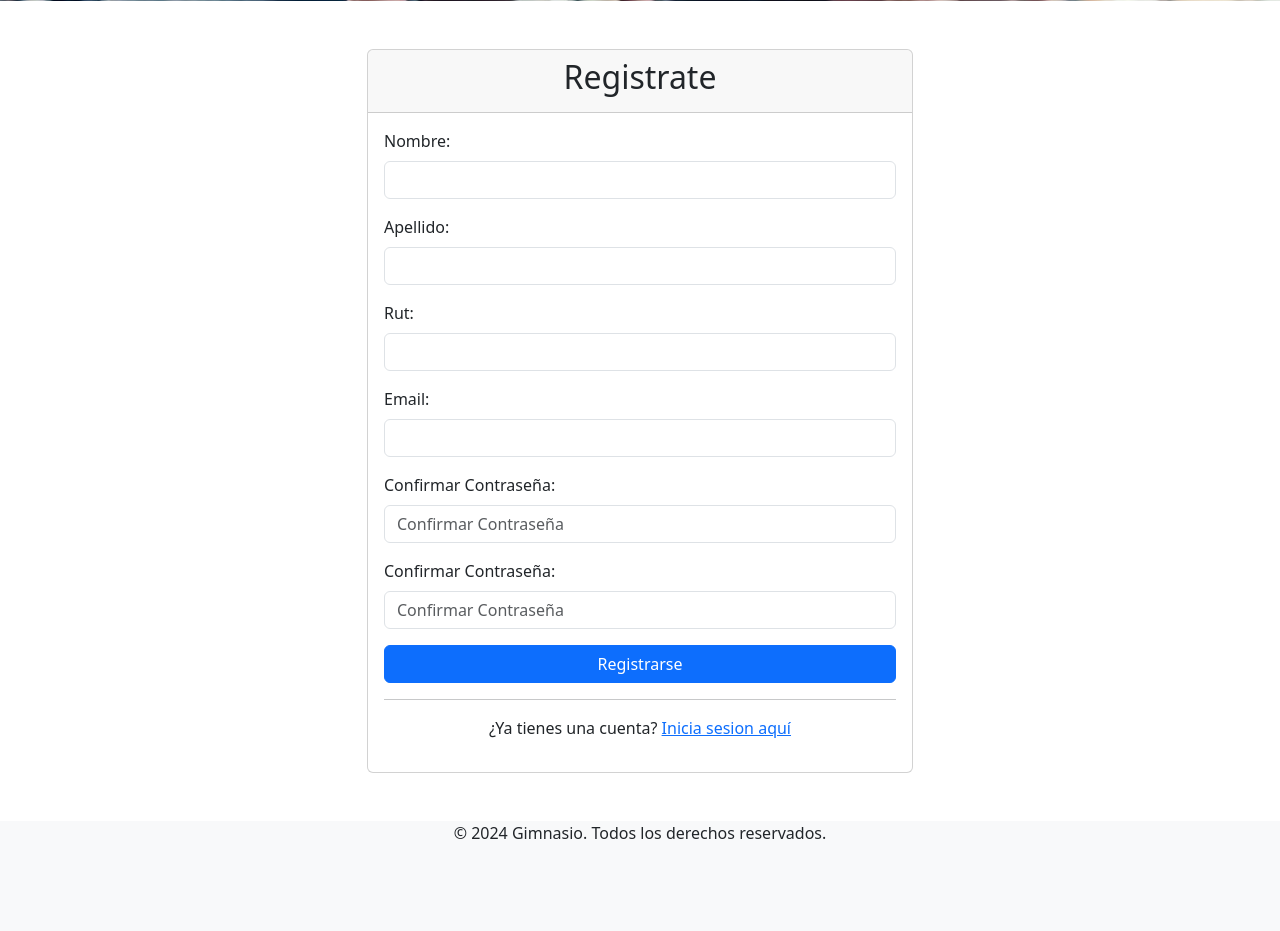
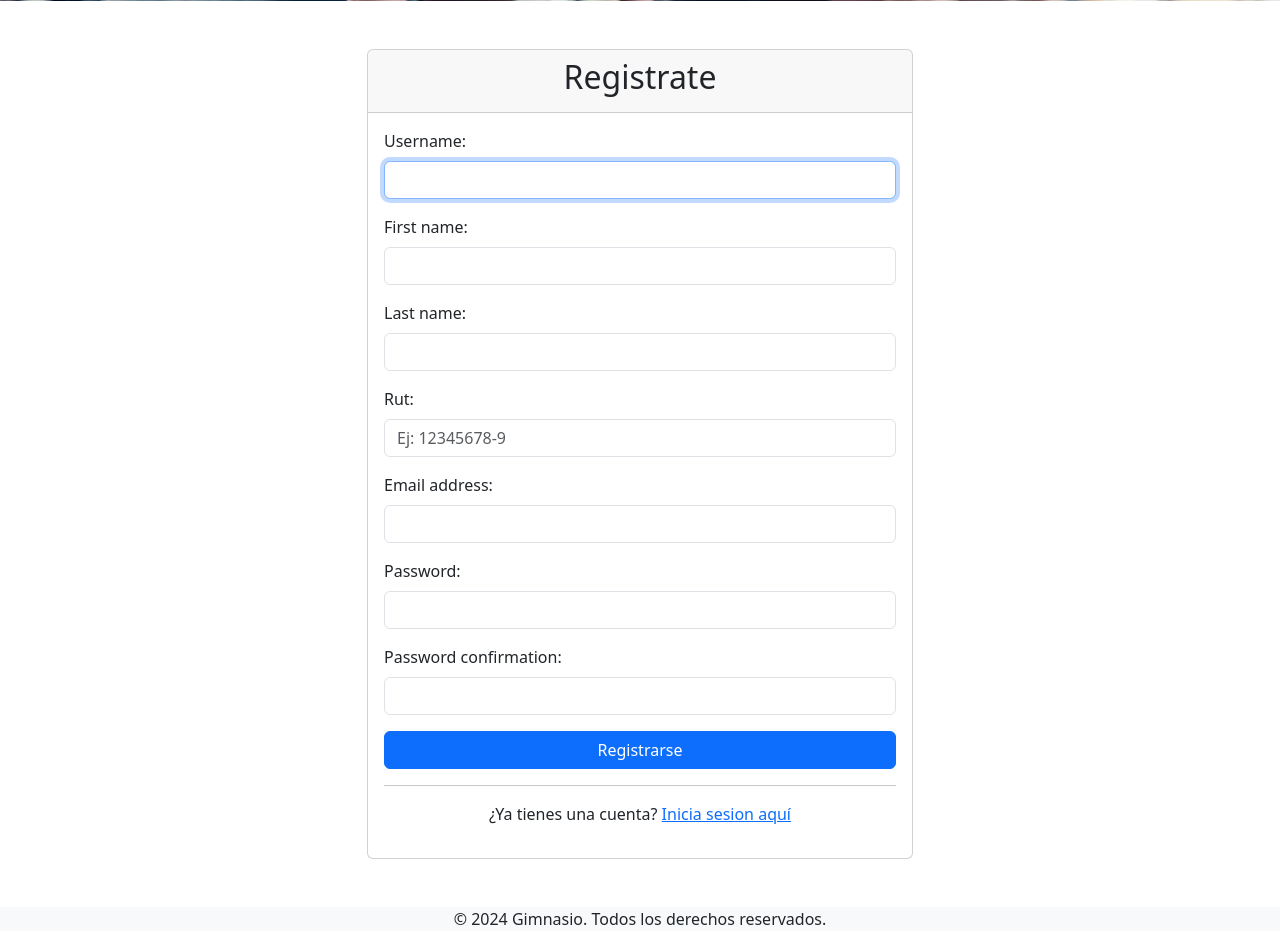
Before and after one commit to Vicho0o0/C-MAS, a Django app: page /PortalRegistro/ in a window 1280 px wide. Shown: the part 355-1286 px from the top of the page. Before the commit the page ends 1194 px from the top, so only its background shows below. Run offline with Django 5.2, Linux system fonts and the light colour scheme; some libraries are stand-ins or nearby versions.

Commit message:
Login-Registro_Funcionales

```diff
--- a/PortalCMAS/forms.py
+++ b/PortalCMAS/forms.py
@@ -1,4 +1,7 @@
 from django import forms
+from django.contrib.auth.hashers import make_password
+from django.contrib.auth.forms import UserCreationForm
+from django.contrib.auth.models import User
 from .models import RegistroEntrada, Metricas, Clases, Membresias, Cliente
 
 class RegistroEntradaForm(forms.Form):
@@ -43,54 +46,44 @@ class ClasesForm(forms.ModelForm):
         ]
 
 class FormLogin(forms.Form):
-    nombre = forms.CharField(
-        label="Nombre",
+    rut = forms.CharField(
+        label="RUT",
         widget=forms.TextInput(attrs={
             'class': 'form-control',
-            'placeholder': 'Ingresa tu nombre',
-            'required' : 'true'
+            'placeholder': 'Ej: 12345678-9',
+            'required': 'true'
         })
     )
-    password= forms.CharField(
+    password = forms.CharField(
         label="Contraseña",
         widget=forms.PasswordInput(attrs={
             'class': 'form-control',
-            'placeholder' : 'Ingresa tu contraseña',
-            'required' : 'true'
+            'placeholder': 'Ingresa tu contraseña',
+            'required': 'true'
         })
     )
 
-class FormRegistro(forms.ModelForm):
-    password = forms.CharField(
-        widget=forms.PasswordInput(attrs={'class': 'form-control', 'placeholder': 'Contraseña'}),
-        label="Contraseña"
-    )
-    password = forms.CharField(
-        widget=forms.PasswordInput(attrs={'class': 'form-control','placeholder': 'Confirmar Contraseña'}),
-        label="Confirmar Contraseña"
+class FormRegistro(UserCreationForm):
+    rut = forms.CharField(
+        max_length=12,
+        widget=forms.TextInput(attrs={
+            'class': 'form-control',
+            'placeholder': 'Ej: 12345678-9',
+            'oninput': 'formatRut(this)'
+        })
     )
 
     class Meta:
-        model = Cliente
-        fields = ['nombre', 'apellido', 'email', 'rut' ,'password']
+        model = User
+        fields = ['username', 'first_name', 'last_name', 'email', 'rut', 'password1', 'password2']
 
     def __init__(self, *args, **kwargs):
         super().__init__(*args, **kwargs)
         for field in self.fields.values():
             field.widget.attrs.update({'class': 'form-control'})
 
-    def clean(self):
-        cleaned_data = super().clean()
-        password = cleaned_data.get("password")
-        password = cleaned_data.get("password")
-
-        if password and password and password != password:
-            raise forms.ValidationError("Las contraseñas no coinciden.")
-        return cleaned_data
-
     def save(self, commit=True):
         user = super().save(commit=False)
-        user.set_password = self.cleaned_data["password"]
         if commit:
             user.save()
         return user
--- a/PortalCMAS/models.py
+++ b/PortalCMAS/models.py
@@ -1,4 +1,7 @@
 from django.db import models
+from django.contrib.auth.models import User
+from django.db.models.signals import post_save
+from django.dispatch import receiver
 
 class Schedule(models.Model):
     title = models.CharField(max_length=100)
@@ -54,3 +57,19 @@ class Membresias(models.Model):
     Precio = models.IntegerField(default=0)
     Horario1 = models.CharField(max_length=50)
     Horario2 = models.CharField(max_length=50)
+
+class Perfil(models.Model):
+    user = models.OneToOneField(User, on_delete=models.CASCADE)
+    rut = models.CharField(max_length=12, unique=True)
+
+    def __str__(self):
+        return f"Perfil de {self.user.username}"
+
+@receiver(post_save, sender=User)
+def crear_perfil_usuario(sender, instance, created, **kwargs):
+    if created:
+        Perfil.objects.create(user=instance)
+
+@receiver(post_save, sender=User)
+def guardar_perfil_usuario(sender, instance, **kwargs):
+    instance.perfil.save()
--- a/PortalCMAS/views.py
+++ b/PortalCMAS/views.py
@@ -1,12 +1,12 @@
 from django.shortcuts import render, get_object_or_404, redirect
 from django.core.mail import send_mail
-from django.contrib.auth.hashers import make_password
 from django.contrib.auth import *
 from django.contrib import messages
 from django.conf import settings
 from .models import Schedule, Cliente, RegistroEntrada
 from PortalCMAS.models import Clases, Membresias
 from .forms import RegistroEntradaForm, MetricasForm, ClasesForm, FormLogin, MembresiasForm, FormRegistro
+from django.contrib.auth.models import User
 
 def Index(request):
     return render(request, 'index.html')
@@ -55,39 +55,37 @@ def Actualizar_Membresia(request,id):
     return render(request,'membresias_crear.html',data)
 
 def Login(request):
-    form = FormLogin(request.POST or None)
-    if request.method == "POST" and form.is_valid():
-        nombre = form.cleaned_data['nombre']
-        password = form.cleaned_data['password']
-        user = authenticate(request, nombre=nombre, password=password)
-        if user is not None:
-            login(request, user)
-            return redirect('../index')
-        else:
-            messages.error(request,"Nombre o Contraseña incorrectos.")
+    if request.method == "POST":
+        form = FormLogin(request.POST)
+        if form.is_valid():
+            rut = form.cleaned_data['rut']
+            password = form.cleaned_data['password']
+            try:
+                user = User.objects.get(perfil__rut=rut)
+                if user.password == password:
+                    login(request, user)
+                    return redirect('../')
+                else:
+                    messages.error(request, "Contraseña incorrecta.")
+            except User.DoesNotExist:
+                messages.error(request, "RUT no encontrado.")
+    else:
+        form = FormLogin()
     return render(request, 'PortalLogin.html', {'form': form})
 
 def Registro(request):
     if request.method == "POST":
         form = FormRegistro(request.POST)
         if form.is_valid():
-            # Crear el usuario sin guardarlo aún
             user = form.save(commit=False)
-
-            # Establecer la contraseña en formato hash
-            password = form.cleaned_data.get("password")
-            if password:
-                # Encriptar la contraseña
-                user.password = make_password(password)
-            # Guardar el usuario en la base de datos
+            user.password = form.cleaned_data['password1']
             user.save()
-
-            # Enviar mensaje de éxito
-            messages.success(request, "Registro Exitoso. Puedes logear ahora.")
+            user.perfil.rut = form.cleaned_data.get('rut')
+            user.perfil.save()
+            messages.success(request, "Registro Exitoso. Puedes iniciar sesión ahora.")
             return redirect('../PortalLogin')
         else:
-            # Mostrar errores si el formulario no es válido
-            messages.error(request, "Corrige los campos señalados por favor")
+            messages.error(request, "Por favor, corrige los errores en el formulario.")
     else:
         form = FormRegistro()
 
--- a/templates/PortalRegistro.html
+++ b/templates/PortalRegistro.html
@@ -13,17 +13,24 @@
                         <form method="POST" action= "{% url 'PortalRegistro' %}">
                             {% csrf_token %}
                             <div class="form-group">
-                               {{form.nombre.label_tag}}
-                               {{form.nombre}}
-                                {% if form.nombre.errors%}
-                                    <div class ="text-danger">{{form.nombre.errors}}</div>
+                               {{form.username.label_tag}}
+                               {{form.username}}
+                                {% if form.username.errors%}
+                                    <div class ="text-danger">{{form.username.errors}}</div>
                                 {% endif %}
                             </div>
                             <div class="form-group">
-                                {{form.apellido.label_tag}}
-                                {{form.apellido}}
-                                 {% if form.apellido.errors%}
-                                     <div class ="text-danger">{{form.apellido.errors}}</div>
+                               {{form.first_name.label_tag}}
+                               {{form.first_name}}
+                                {% if form.first_name.errors%}
+                                    <div class ="text-danger">{{form.first_name.errors}}</div>
+                                {% endif %}
+                            </div>
+                            <div class="form-group">
+                                {{form.last_name.label_tag}}
+                                {{form.last_name}}
+                                 {% if form.last_name.errors%}
+                                     <div class ="text-danger">{{form.last_name.errors}}</div>
                                  {% endif %}
                              </div>
                              <div class="form-group">
@@ -41,17 +48,17 @@
                                 {% endif %}
                             </div>
                             <div class="form-group">
-                                {{ form.password.label_tag }}
-                                {{ form.password }}
-                                {% if form.password.errors %}
-                                    <div class="text-danger">{{ form.password.errors }}</div>
+                                {{ form.password1.label_tag }}
+                                {{ form.password1 }}
+                                {% if form.password1.errors %}
+                                    <div class="text-danger">{{ form.password1.errors }}</div>
                                 {% endif %}
                             </div>
                             <div class="form-group">
-                                {{ form.password.label_tag }}
-                                {{ form.password }}
-                                {% if form.password.errors %}
-                                    <div class="text-danger">{{ form.password.errors }}</div>
+                                {{ form.password2.label_tag }}
+                                {{ form.password2 }}
+                                {% if form.password2.errors %}
+                                    <div class="text-danger">{{ form.password2.errors }}</div>
                                 {% endif %}
                             </div>
 
@@ -67,4 +74,18 @@
         </div>
     </div>
 
+<script>
+function formatRut(input) {
+    // Eliminar cualquier caracter que no sea número
+    let value = input.value.replace(/[^\d]/g, '');
+
+    // Si hay suficientes números, insertar el guión
+    if (value.length > 1) {
+        value = value.slice(0, -1) + '-' + value.slice(-1);
+    }
+
+    input.value = value;
+}
+</script>
+
 {% include 'footer.html' %}
```
Also changed, not shown: templates/PortalLogin.html (+14 -1 lines), PortalCMAS/migrations/0001_initial.py, PortalCMAS/migrations/0002_alter_cliente_options_alter_cliente_managers_and_more.py (deleted), PortalCMAS/migrations/0002_perfil.py (added).
